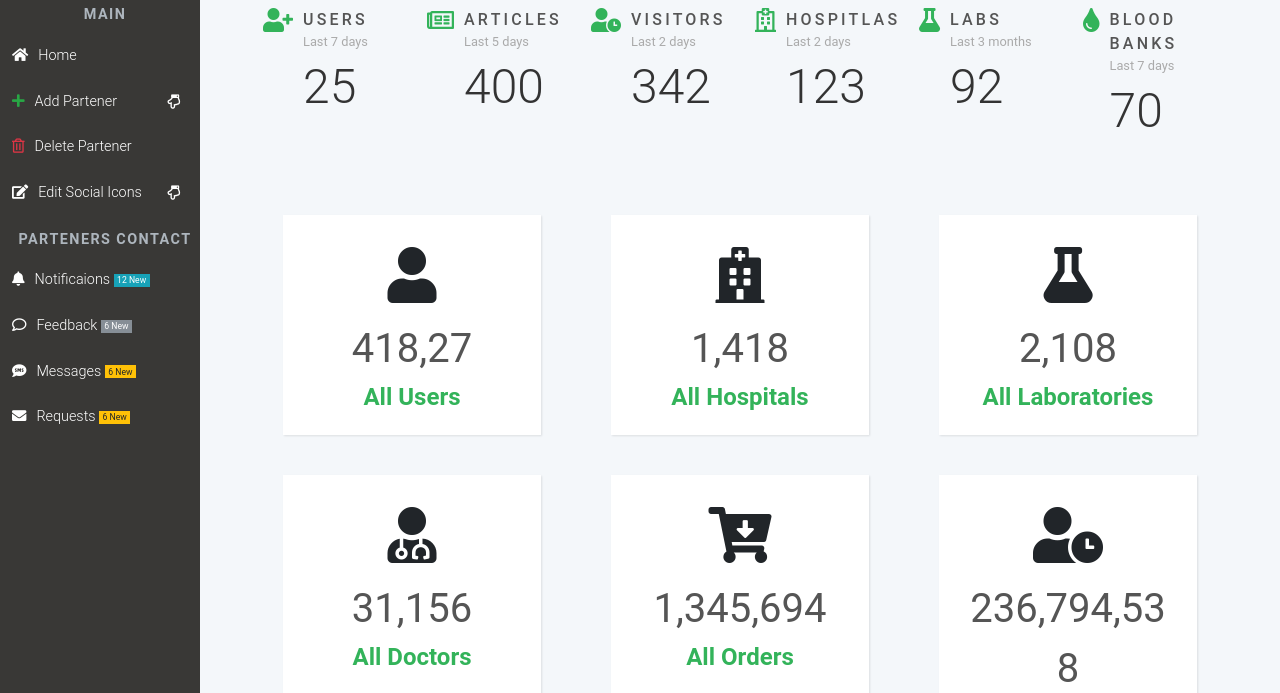
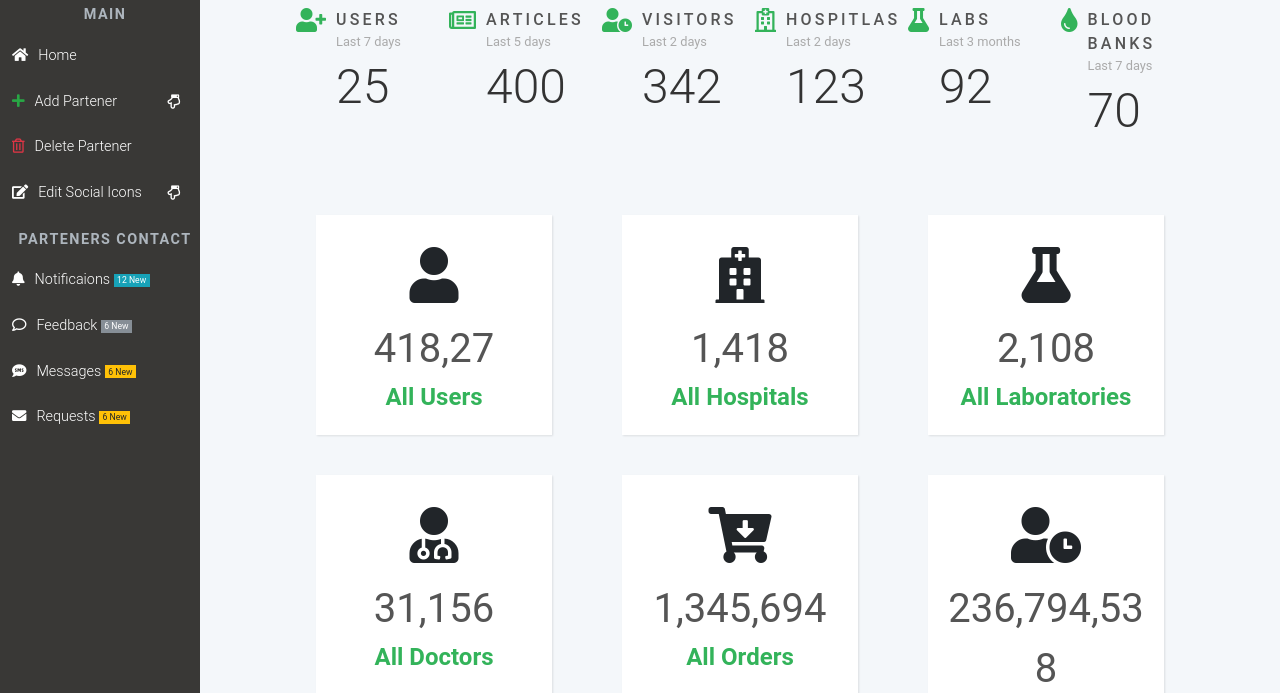
Before and after one commit to AhmedFawzyMetwaly/SuperAdmin, a plain HTML site: page index.html in a window 1280 px wide. Shown: the part 107-800 px from the top of the page. Drawn offline with nearby package versions, Linux system fonts and the light colour scheme; a web font is replaced by a local one.

Commit message:
Update index.html

```diff
--- a/index.html
+++ b/index.html
@@ -194,12 +194,11 @@
       </nav>
     </header>
 
-
     <!-- text first part -->
-    <div class="container">
+    <div class="container p-0" style="width: 85%;">
       <!-- Counts Section -->
       <section class="dashboard-counts section-padding justify-content-center">
-        <div class="container-fluid">
+        <div class="container">
           <div class="row">
             <!-- Count item widget-->
             <div class="col-xl-2 col-md-4 col-6">
@@ -269,7 +268,7 @@
       </section> -->
       <!-- Statistics Section-->
       <section class="statistics">
-        <div class="container-fluid">
+        <div class="container">
           <div class="row justify-content-center">
             <div class="col-lg-4">
               <!-- All users-->
```
